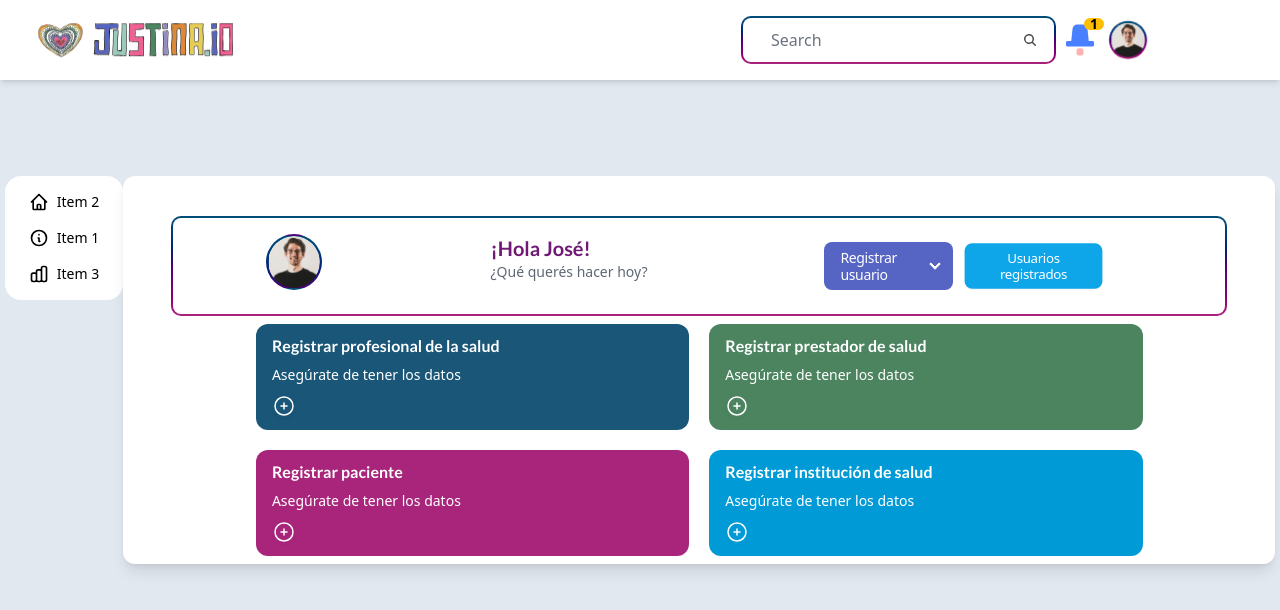
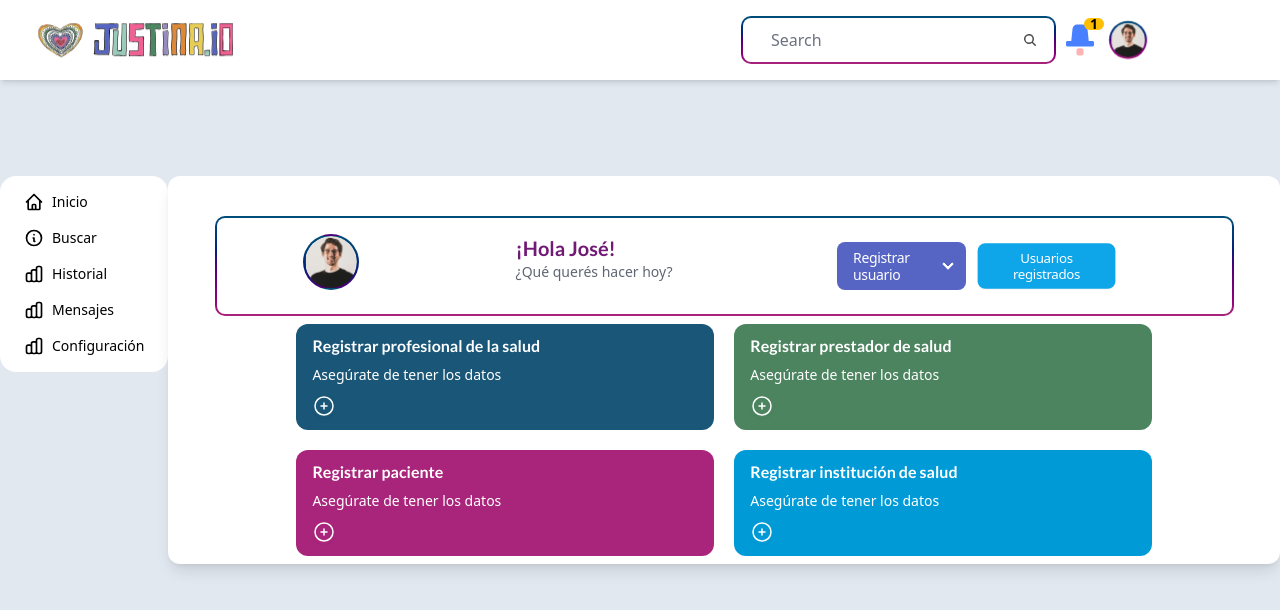
Before and after one commit to No-Country-simulation/h1-12-node-react, a React (Create React App) app in the folder frontend/justiapp/: page /homeadmin in a window 1280 px wide. Shown: the top 610 px of the page. Built offline with nearby package versions, Linux system fonts and the light colour scheme; sample sign-in values are in the browser's storage.

Commit message:
Add new backend deploy Link

```diff
--- a/frontend/justiapp/src/Pages/HomeAdmin.jsx
+++ b/frontend/justiapp/src/Pages/HomeAdmin.jsx
@@ -39,7 +39,7 @@
     <>
       <Navbar />
       <main className="flex h-screen bg-slate-200  items-start justify-center pt-44  w-full  ">
-        <ul className="menu flex max-sm:hidden  bg-white rounded-box max-w-56">
+        <ul className="menu flex  max-sm:hidden  bg-white rounded-box max-w-56">
           <li>
             <a>
               <svg
@@ -56,7 +56,7 @@
                   d="M3 12l2-2m0 0l7-7 7 7M5 10v10a1 1 0 001 1h3m10-11l2 2m-2-2v10a1 1 0 01-1 1h-3m-6 0a1 1 0 001-1v-4a1 1 0 011-1h2a1 1 0 011 1v4a1 1 0 001 1m-6 0h6"
                 />
               </svg>
-              Item 2
+              Inicio
             </a>
           </li>
           <li>
@@ -75,7 +75,7 @@
                   d="M13 16h-1v-4h-1m1-4h.01M21 12a9 9 0 11-18 0 9 9 0 0118 0z"
                 />
               </svg>
-              Item 1
+              Buscar
             </a>
           </li>
           <li>
@@ -94,7 +94,45 @@
                   d="M9 19v-6a2 2 0 00-2-2H5a2 2 0 00-2 2v6a2 2 0 002 2h2a2 2 0 002-2zm0 0V9a2 2 0 012-2h2a2 2 0 012 2v10m-6 0a2 2 0 002 2h2a2 2 0 002-2m0 0V5a2 2 0 012-2h2a2 2 0 012 2v14a2 2 0 01-2 2h-2a2 2 0 01-2-2z"
                 />
               </svg>
-              Item 3
+              Historial
+            </a>
+          </li>
+          <li>
+            <a>
+              <svg
+                xmlns="http://www.w3.org/2000/svg"
+                className="h-5 w-5"
+                fill="none"
+                viewBox="0 0 24 24"
+                stroke="currentColor"
+              >
+                <path
+                  strokeLinecap="round"
+                  strokeLinejoin="round"
+                  strokeWidth="2"
+                  d="M9 19v-6a2 2 0 00-2-2H5a2 2 0 00-2 2v6a2 2 0 002 2h2a2 2 0 002-2zm0 0V9a2 2 0 012-2h2a2 2 0 012 2v10m-6 0a2 2 0 002 2h2a2 2 0 002-2m0 0V5a2 2 0 012-2h2a2 2 0 012 2v14a2 2 0 01-2 2h-2a2 2 0 01-2-2z"
+                />
+              </svg>
+              Mensajes
+            </a>
+          </li>
+          <li>
+            <a>
+              <svg
+                xmlns="http://www.w3.org/2000/svg"
+                className="h-5 w-5"
+                fill="none"
+                viewBox="0 0 24 24"
+                stroke="currentColor"
+              >
+                <path
+                  strokeLinecap="round"
+                  strokeLinejoin="round"
+                  strokeWidth="2"
+                  d="M9 19v-6a2 2 0 00-2-2H5a2 2 0 00-2 2v6a2 2 0 002 2h2a2 2 0 002-2zm0 0V9a2 2 0 012-2h2a2 2 0 012 2v10m-6 0a2 2 0 002 2h2a2 2 0 002-2m0 0V5a2 2 0 012-2h2a2 2 0 012 2v14a2 2 0 01-2 2h-2a2 2 0 01-2-2z"
+                />
+              </svg>
+              Configuración
             </a>
           </li>
         </ul>
--- a/frontend/justiapp/src/context/AuthContext.jsx
+++ b/frontend/justiapp/src/context/AuthContext.jsx
@@ -12,7 +12,7 @@
   const login = async (credentials) => {
     try {
       const response = await fetch(
-        "https://backend-y8ns.onrender.com/api/auth/login",
+        "https://h1-12-node-react.onrender.com/api/auth/login",
         {
           method: "POST",
           headers: {
```
